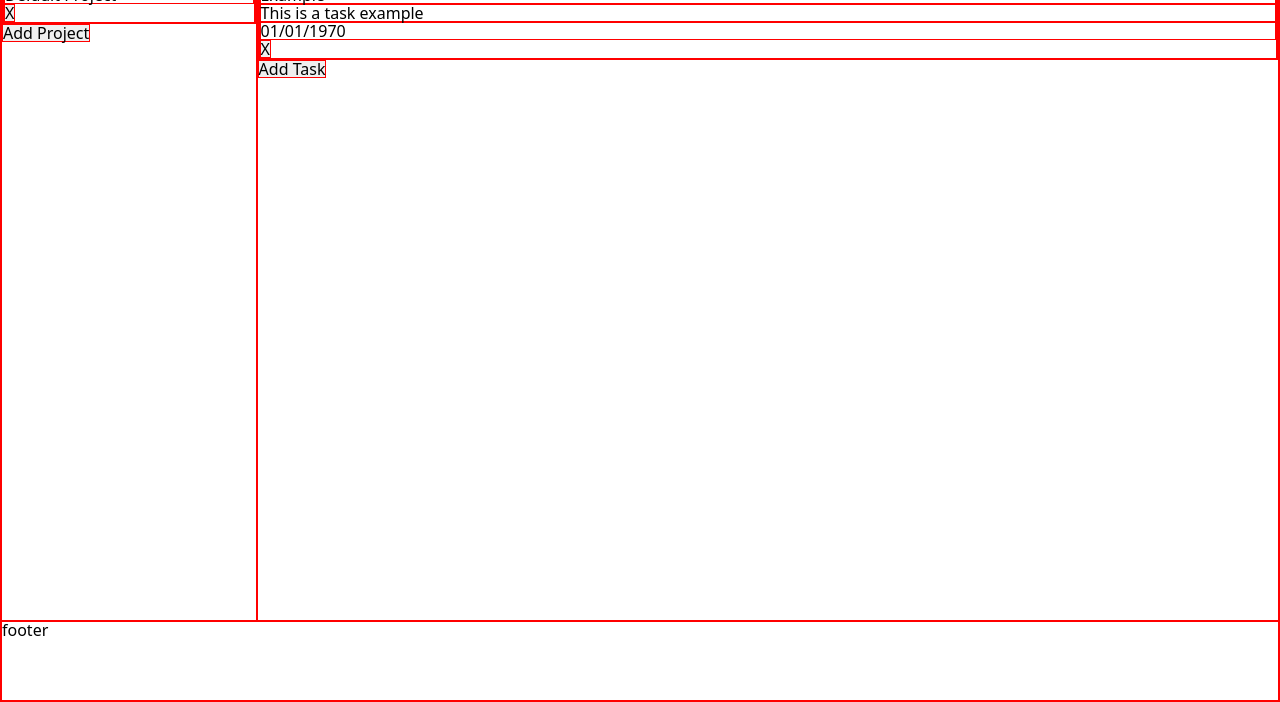
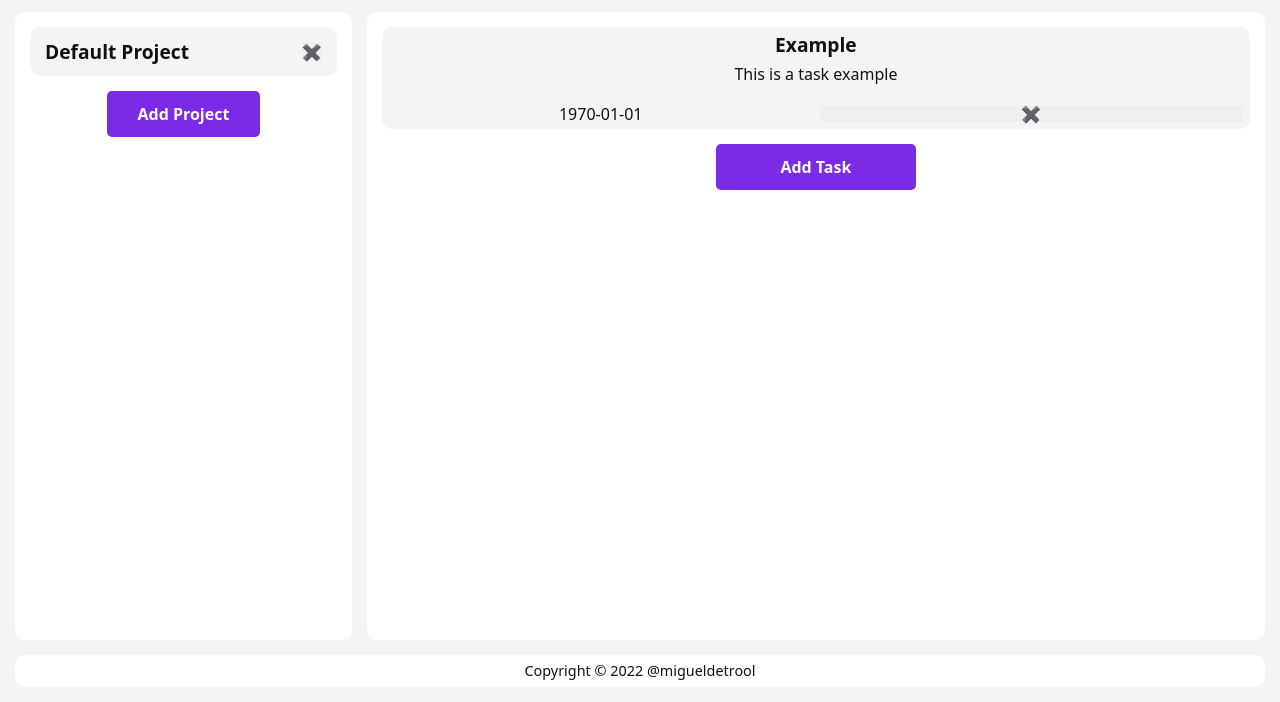
Before and after one commit to MiguelDeTrool/odin-to-do-list, a website built with webpack: page dist/index.html in a window 1280 px wide. Shown: the part 98-800 px from the top of the page. Built offline with nearby package versions, Linux system fonts and the light colour scheme.

Commit message:
Add basic styling, with small modifications to HTML and dynamic elements to facilitate styling

```diff
--- a/src/displayController/displayController.js
+++ b/src/displayController/displayController.js
@@ -16,7 +16,7 @@ const displayController = (() => {
 
     const addProjectDeleteButton = (element) => {
         let button = document.createElement("button");
-        button.textContent = "X";
+        button.textContent = "✖️";
         button.classList.add("delete-project");
         element.appendChild(button);
         return element;
@@ -51,7 +51,7 @@ const displayController = (() => {
 
     const addTaskDeleteButton = (element) => {
         let button = document.createElement("button");
-        button.textContent = "X";
+        button.textContent = "✖️";
         button.classList.add("delete-task");
         element.appendChild(button);
         return element;
--- a/src/index.js
+++ b/src/index.js
@@ -18,6 +18,6 @@ dynamicEventListeners.addAllListeners(projectData)
 
 projectData.addProject("Default Project");
 
-projectData.selectedProject.addTask("Example", "text", "This is a task example", "01/01/1970", "important");
+projectData.selectedProject.addTask("Example", "text", "This is a task example", "1970-01-01", "important");
 
 displayController.refreshDisplay(projectData);
--- a/src/styles.scss
+++ b/src/styles.scss
@@ -1,33 +1,173 @@
 :root {
-    font-family: system-ui, -apple-system, BlinkMacSystemFont, 'Segoe UI', Roboto, Oxygen, Ubuntu, Cantarell, 'Open Sans', 'Helvetica Neue', sans-serif
+    font-family: system-ui, -apple-system, BlinkMacSystemFont, 'Segoe UI', Roboto, Oxygen, Ubuntu, Cantarell, 'Open Sans', 'Helvetica Neue', sans-serif;
+
+    --gap-size: 15px;
+    --border-radius: 10px;
+
+    --gap-color: #f3f4f6;
+    --background-color: #ffffff;
+    --accent-color: ;
+    --button-color: #7d2ae8;
+    --text-color: #111111;
 }
 
 * {
     box-sizing: border-box;
-    border: thin solid red;
+    // border: thin red solid;
 }
 
 body {
     height: 100vh;
     margin: 0;
-    padding: 0;
+    padding: var(--gap-size);
+
+    background-color: var(--gap-color);
+    color: var(--text-color);
+
     display: grid;
-    grid-template-columns: minmax(200px, 1fr) 4fr;
-    grid-template-rows: 5rem 1fr 5rem;
+    grid-template-columns: minmax(240px, 1.5fr) 4fr;
+    grid-template-rows: 5rem 1fr 2rem;
+    gap: var(--gap-size);
+}
+
+.grid-area {
+    background-color: var(--background-color);
+    border-radius: var(--border-radius);
 }
 
 header {
     grid-area: 1 / 1 / 2 / -1;
+    display: flex;
+    align-items: center;
+    justify-content: center;
+
+    div {
+        font-size: 2.5rem;
+    }
 }
 
 nav {
     grid-area: 2 / 1 / 3 / 2;
+
+    display: flex;
+    flex-flow: column;
+    align-items: stretch;
+    gap: var(--gap-size);
+    padding: var(--gap-size);
+
+    #projects-container {
+        display: flex;
+        flex-flow: column;
+        gap: var(--gap-size);
+
+        .project-element {
+            display: flex;
+            gap: calc(var(--gap-size) / 2);
+            padding: var(--gap-size);
+
+            background-color: var(--gap-color);
+
+            border-radius: var(--border-radius);
+
+            .project-name {
+                display: flex;
+
+                flex: 1;
+
+                font-size: 1.2rem;
+                font-weight: 600;
+                // text-overflow: clip;
+
+                input {
+                    width: 80%;
+                    margin-right: auto;
+                }
+            }
+        }
+    }
 }
 
 main {
     grid-area: 2 / 2 / 3 / -1;
+
+    display: flex;
+    flex-flow: column;
+    align-items: stretch;
+    gap: var(--gap-size);
+    padding: var(--gap-size);
+
+    #tasks-container {
+        display: flex;
+        flex-flow: column;
+        gap: var(--gap-size);
+
+        .task-card {
+            display: grid;
+            grid-template-columns: 1fr 1fr;
+            grid-template-rows: 1.5fr 2fr 1fr;
+            gap: calc(var(--gap-size) / 2);
+            padding: calc(var(--gap-size) / 2);
+
+            background-color: var(--gap-color);
+
+            border-radius: var(--border-radius);
+
+            .task-title {
+                grid-area: 1 / 1 / 2 / -1;
+                text-align: center;
+
+                font-size: 1.2rem;
+                font-weight: 600;
+            }
+
+            .task-description {
+                grid-area: 2 / 1 / 3 / -1;
+                text-align: center;
+            }
+
+            .task-due-date {
+                grid-area: 3 / 1 / -1 / 2;
+                text-align: center;
+            }
+
+            button.delete-task {
+                grid-area: 3 / 2 / -1 / -1;
+                text-align: center;
+            }
+        }
+    }
+}
+
+#task-form-button,
+#new-project-button {
+    width: clamp(150px, 50%, 200px);
+    margin: 0px auto;
+    padding: var(--gap-size);
+    border-radius: calc(var(--border-radius) / 2);
+
+    font-weight: 600;
+
+    background-color: var(--button-color);
+    color: white;
 }
 
 footer {
     grid-area: -2 / 1 / -1 / -1;
+    display: flex;
+    align-items: center;
+    justify-content: center;
+
+    div {
+        font-size: 0.9rem;
+    }
 }
+
+#task-form-modal {
+    form {
+        background-color: var(--background-color);
+        display: flex;
+        flex-flow: column;
+        align-items: center;
+        justify-content: center;
+    }
+}
--- a/src/taskFormModal/taskFormModal.js
+++ b/src/taskFormModal/taskFormModal.js
@@ -11,8 +11,8 @@ const modal = (() => {
     let modalContent = `
         <form action="javascript:void(0)">
 
+            <label for="title">Title</label>
             <input type="text" id="title">
-            <label for="title">Title</label>
 
             <div>
                 <input type="radio" name="type" id="text" value="text" checked>
@@ -23,8 +23,8 @@ const modal = (() => {
                 <label for="normal">Checklist</label>
             </div>
 
+            <label for="description">Description</label>
             <input type="textarea" id="description">
-            <label for="description"></label>
 
             <input type="date" id="date" value="1970-01-01">
             <label for="date"></label>
```
Also changed, not shown: dist/index.html.
